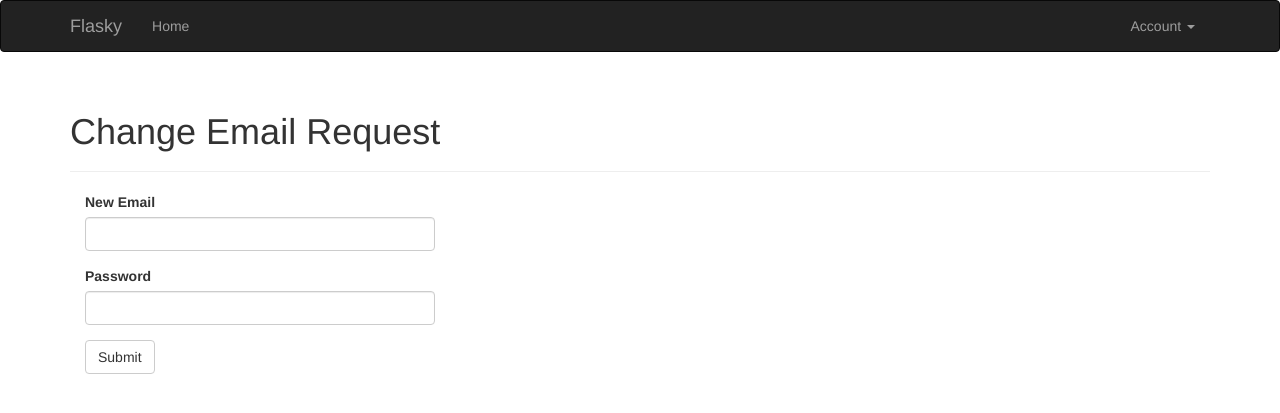
After one commit to peter14f/flasky, a Flask app: page /auth/change-email in a window 1280 px wide. The commit adds this page. Shown: the top 413 px of the page. Run offline with Flask 2, Linux system fonts and the light colour scheme; a user stored in the database is signed in; tables that the repository leaves empty hold one stand-in row (values such as "Sample post"); parts of the project's set-up code (start-up, migrations or seed data) failed here and were passed over; some libraries are stand-ins or nearby versions.

Commit message:
token to change email account registered with Flasky add corresponding tests as well

```diff
--- a/app/auth/forms.py
+++ b/app/auth/forms.py
@@ -48,9 +48,18 @@ class ForgotPasswordForm(Form):
                       validators=[Required(), Length(1, 64), Email()])
   submit = SubmitField('Done')
 
-class ResetPasswordForm(Form):
+class PasswordResetForm(Form):
+  email = StringField('Email',
+                      validators=[Required(),
+                                  Length(1, 64),
+                                  Email()])
   password = PasswordField('Password',
                            validators=[Required(), EqualTo('password2', message='Passwordsmust must match.')])
   password2 = PasswordField('Confirm Password',
                             validators=[Required()])
   submit = SubmitField('Done')
+
+class ChangeEmailRequestForm(Form):
+  newemail = StringField('New Email', validators=[Required(), Length(1, 64), Email()])
+  password = PasswordField('Password', validators=[Required()])
+  submit = SubmitField('Submit')
--- a/app/auth/views.py
+++ b/app/auth/views.py
@@ -3,7 +3,8 @@ from flask.ext.login import login_user, login_required, logout_user, current_use
 from . import auth
 from .. import db
 from ..models import User
-from .forms import LoginForm, RegistrationForm, ChangePasswordForm, ForgotPasswordForm, ResetPasswordForm
+from .forms import LoginForm, RegistrationForm, ChangePasswordForm, ForgotPasswordForm, \
+                   PasswordResetForm, ChangeEmailRequestForm
 from ..email import send_mail
 
 @auth.route('/login', methods=['GET', 'POST'])
@@ -93,28 +94,62 @@ def password_reset_request():
     if form.validate_on_submit():
         u = User.query.filter_by(email=form.email.data).first()
         if u is not None:
-            token = u.generate_confirmation_token()
+            token = u.generate_reset_token()
             send_mail(u.email, 'Reset Your Email',
                       'auth/email/reset_password', user=u, email=u.email, token=token)
             flash("A link to reset your password has been sent to you by email.")
             return redirect(url_for('main.index'))
         else:
             flash("No username was registered with this email")
-            return render_template('auth/reset_password.html', form=form)
+            return redirect(url_for('password_reset_request'))
     return render_template('auth/reset_password.html', form=form)
 
-@auth.route('/reset/<email>/<token>', methods=['GET', 'POST'])
-def password_reset(email, token):
+@auth.route('/reset/<token>', methods=['GET', 'POST'])
+def password_reset(token):
     if not current_user.is_anonymous():
         return render_template('main.index')
-    form = ResetPasswordForm()
-    print email
-    print token
+    form = PasswordResetForm()
     if form.validate_on_submit():
-        u = User.query.filter_by(email=email).first()
-        if u is not None and u.confirm(token):
-            u.password = form.password.data
-            flash('Password for username ' + "'" +
-                  u.username + "'" + " has been reset.")
-            return redirect(url_for('main.index'))
+        u = User.query.filter_by(email=form.email.data).first()
+        if u is None:
+            flash('Wrong email!')
+            return redirect(url_for('auth.password_reset', token=token))
+        if not u.reset_password(token, form.password.data):
+            flash('Link to reset password has expired. Please try requesting another link to reset your password again!')
+            return redirect(url_for('auth.password_reset_request'))
+
+        flash('Password for username ' + "'" +
+              u.username + "'" + " has been reset.")
+        return redirect(url_for('main.index'))
     return render_template('auth/reset_password.html', form=form)
+
+@auth.route('/change-email', methods=['GET', 'POST'])
+@login_required
+def change_email_request():
+    form = ChangeEmailRequestForm()
+    if form.validate_on_submit():
+        if not current_user.verify_password(form.password.data):
+            flash("Wrong password!")
+            return redirect(url_for('auth.change_email_request'))
+        if not User.query.filter_by(email=form.newemail.data).first() is None:
+            flash("You may not use this email because it's already registered with Flasky")
+            return redirect(url_for('auth.change_email_request'))
+
+        token = current_user.generate_email_change_token(form.newemail.data)
+        send_mail(form.newemail.data, 'Change Email Registered with Flask',
+                  'auth/email/change_email',
+                  email=form.newemail.data, token=token)
+        flash('A link to reset your email registered with Flasky has been mailed to ' + "'" + form.newemail.data + "'")
+        return redirect(url_for('main.index'))
+    return render_template('auth/change_email.html', form=form)
+
+@auth.route('/change-email/<token>', methods=['GET', 'POST'])
+@login_required
+def change_email(token):
+    if not current_user.change_email(token):
+        flash('request failed... please make another email change request again.')
+        return redirect(url_for('auth.change_email_request'))
+    else:
+        flash('Your email account registered with Flasky is successfully changed')
+        return redirect(url_for('main.index'))
+    return render_template('main/index.html')
--- /dev/null
+++ b/app/templates/auth/change_email.html
@@ -0,0 +1,11 @@
+{% extends 'base.html' %}
+{% import "bootstrap/wtf.html" as wtf %}
+
+{% block page_content %}
+<div class="page-header">
+    <h1>Change Email Request</h1>
+</div>
+<div class="col-md-4">
+    {{ wtf.quick_form(form) }}
+</div>
+{% endblock %}
--- a/app/templates/auth/email/reset_password.html
+++ b/app/templates/auth/email/reset_password.html
@@ -3,5 +3,5 @@ A request to reset the password for your Flasky account was made.
 
 If you have done such request, please follow the following link to reset your password:
 
-<a href={{ url_for('auth.password_reset', email=email, token=token, _external=True) }}>Link to reset password</a>
+<a href={{ url_for('auth.password_reset', token=token, _external=True) }}>Link to reset password</a>
 </p>
--- a/app/templates/auth/email/reset_password.txt
+++ b/app/templates/auth/email/reset_password.txt
@@ -2,4 +2,4 @@ A request to reset the password for your Flasky account was made.
 
 If you have done such request, please follow the following link to reset your password:
 
-{{ url_for('auth.password_reset', email=email, token=token, _external=True) }}
+{{ url_for('auth.password_reset', token=token, _external=True) }}
--- a/app/templates/base.html
+++ b/app/templates/base.html
@@ -31,6 +31,7 @@
                 <a href="#" class="dropdown-toggle" data-toggle="dropdown">Account <b class="caret"></b></a>
                 <ul class="dropdown-menu">
                         <li><a href="{{ url_for('auth.change_password') }}">Change Password</a></li>
+                        <li><a href="{{ url_for('auth.change_email_request') }}">Change Email Address</a></li>
                         <li><a href="{{ url_for('auth.logout') }}">Log Out</a></li>
                     </ul>
                 </li>
```
Also changed, not shown: app/models.py (+48 -0 lines), app/templates/auth/email/change_email.html (added, +9 -0 lines), app/templates/auth/email/change_email.txt (added, +7 -0 lines), tests/test_basics.py (+0 -33 lines), tests/test_user_model.py (added, +105 -0 lines).
